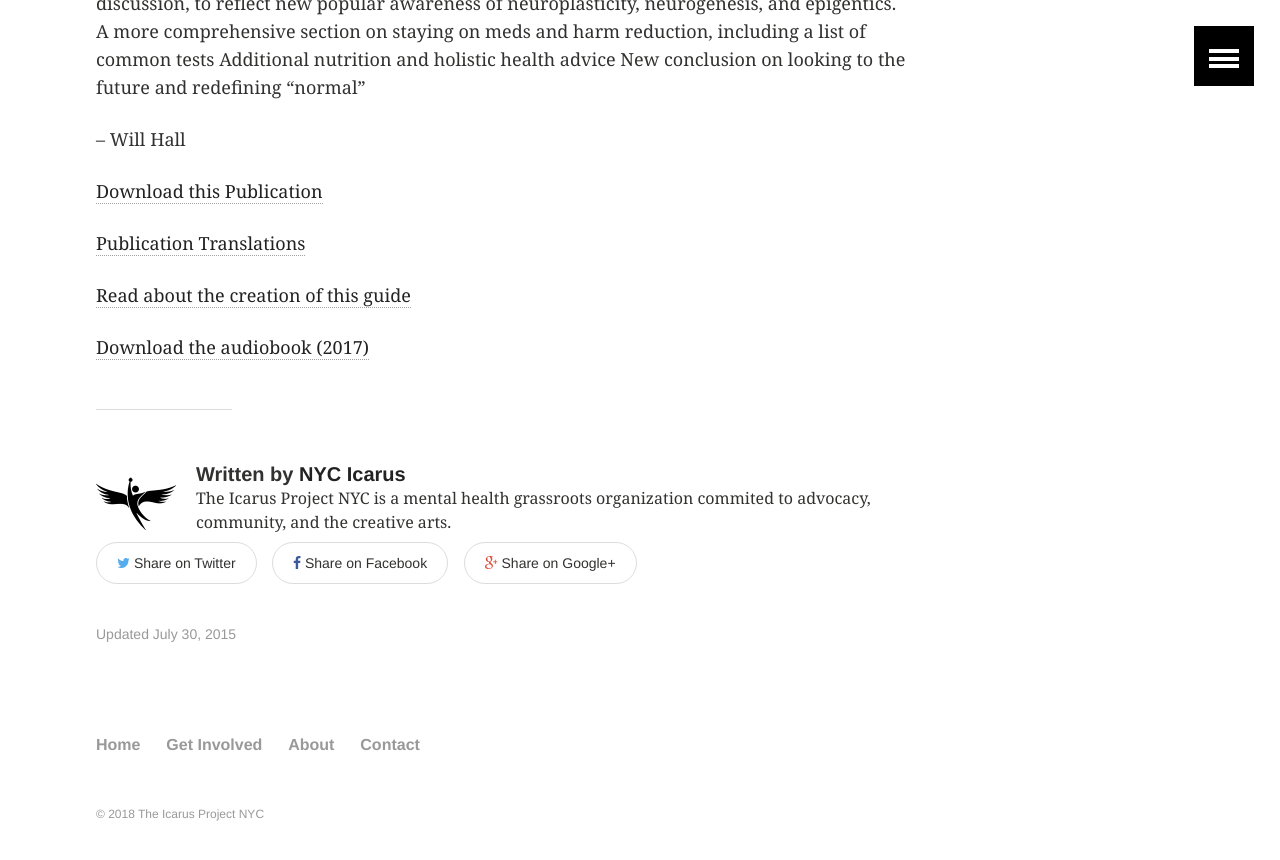
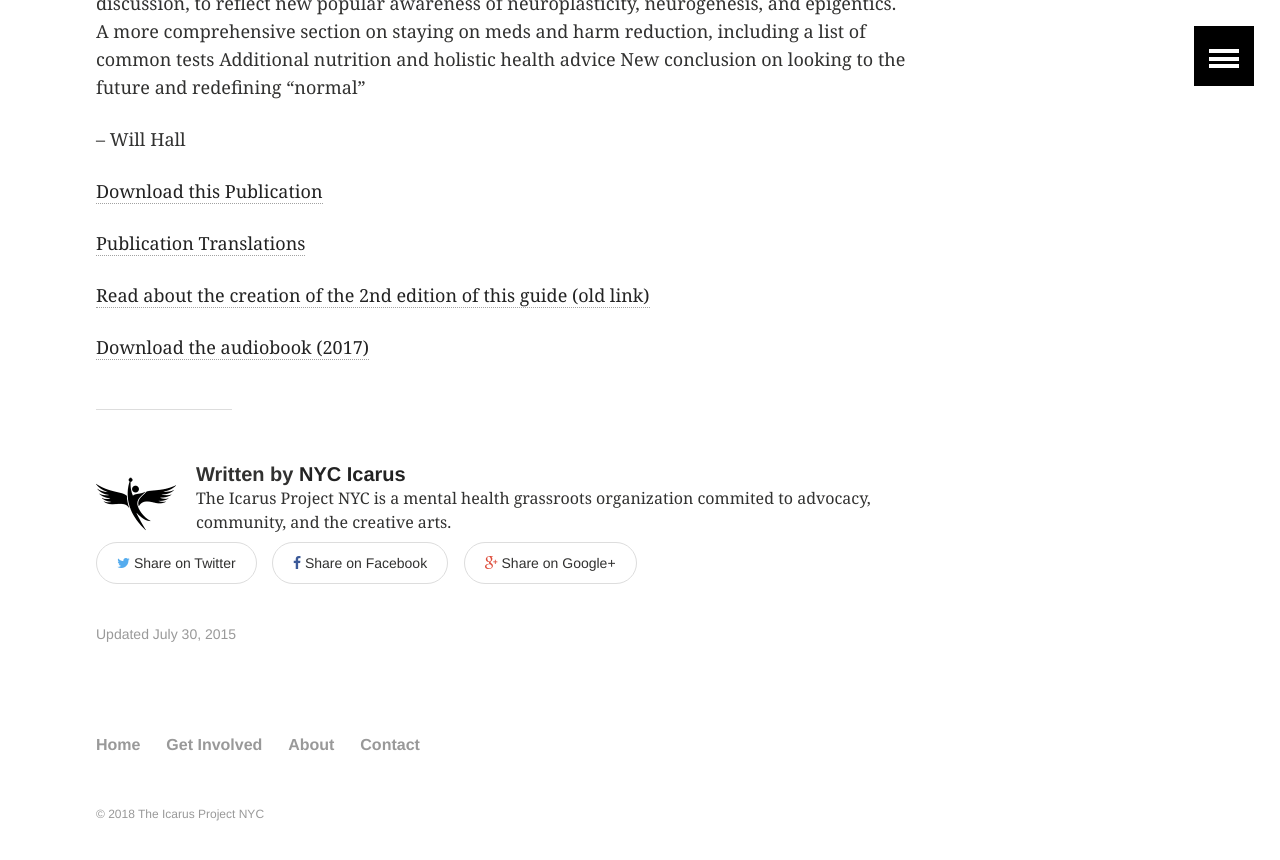
Before and after one commit to nycicarus/nycicarus.github.io, a Jekyll site: the page built from _posts/articles/2015-01-30-reduction-psychiatric-drugs.md, in a window 1280 px wide and 900 px high, scrolled down 1516 px. Shown: the top 860 px of the window. Built offline with Jekyll 4.4.1, drawn with Linux system fonts in a browser that asks for light colours.

Commit message:
update to outdated TIP links

```diff
--- a/_posts/articles/2015-01-30-reduction-psychiatric-drugs.md
+++ b/_posts/articles/2015-01-30-reduction-psychiatric-drugs.md
@@ -32,8 +32,8 @@ What are some of the differences with the new Second Edition? More than twice as
 
 [Download this Publication](http://www.willhall.net/files/ComingOffPsychDrugsHarmReductGuide2Edonline.pdf)
 
-[Publication Translations](http://www.theicarusproject.net/article/updated-publication-ordering-and-downloads)
+[Publication Translations](https://theicarusproject.net/resources/publications/harm-reduction-guide-to-coming-off-psychiatric-drugs-and-withdrawal/)
 
-[Read about the creation of this guide](http://theicarusproject.net/alternative-treatments/the-making-of-the-harm-reduction-guide-to-meds-withdrawal)
+[Read about the creation of the 2nd edition of this guide (old link)](http://legacy.theicarusproject.net/content/coming-medications-guide-second-edition)
 
 [Download the audiobook (2017)](http://www.madnessradio.net/audio/ComingOffPsychDrugsHarmReductGuide-Audiobok.mp3)
```
